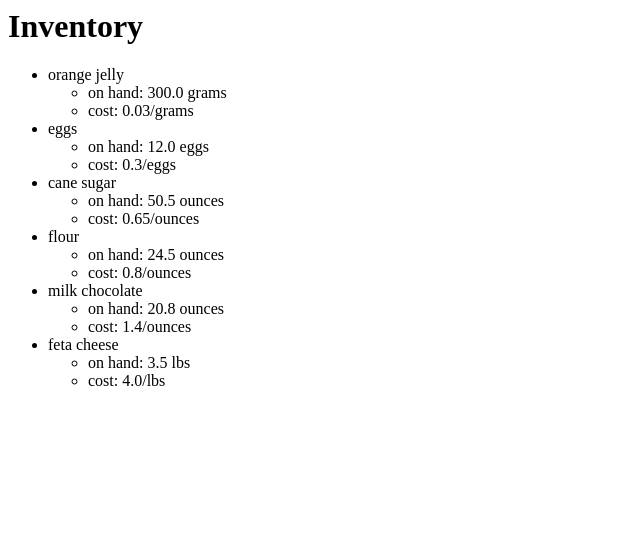
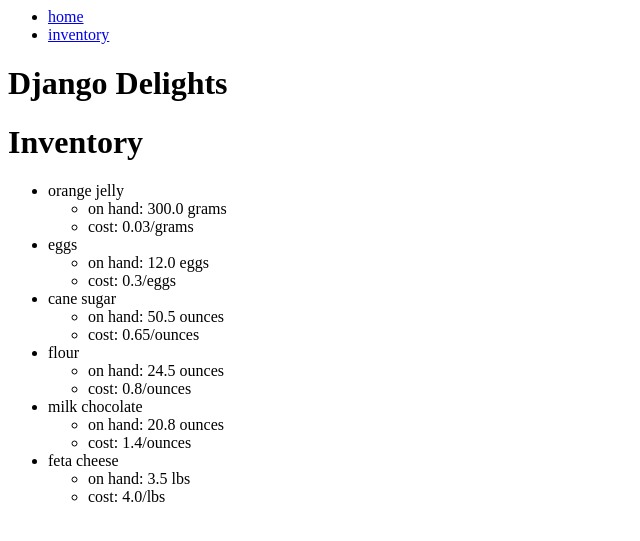
Before and after one commit to smajewski1980/django_delights, a Django app: page /inventory/ in a window 1280 px wide. Shown: the top 541 px of the page, without its empty margins (0-640 px from the left). Run offline with Django 5.2, Linux system fonts and the light colour scheme; data comes from the database, SQL or seed files in the repository.

Commit message:
got a home page and a base.html file set up

```diff
--- a/djangodelights/urls.py
+++ b/djangodelights/urls.py
@@ -20,5 +20,6 @@ from inventory import views
 
 urlpatterns = [
     path('admin/', admin.site.urls),
+    path('', views.index, name='home'),
     path('inventory/', views.CurrentInventory.as_view(), name='inventory')
 ]
--- /dev/null
+++ b/inventory/templates/inventory/base.html
@@ -0,0 +1,14 @@
+<nav>
+  <ul>
+    <li>
+      <a href="{% url 'home' %}">home</a>
+    </li>
+    <li>
+      <a href="{% url 'inventory' %}">inventory</a>
+    </li>
+  </ul>
+</nav>
+
+<h1>Django Delights</h1>
+
+{% block content %} {% endblock %}
--- /dev/null
+++ b/inventory/templates/inventory/index.html
@@ -0,0 +1,3 @@
+{% extends 'inventory/base.html' %} {% block content %}
+<p>Welcome to my first Django app.</p>
+{% endblock %}
--- a/inventory/templates/inventory/inventory.html
+++ b/inventory/templates/inventory/inventory.html
@@ -1,4 +1,4 @@
-{% block content %}
+{% extends 'inventory/base.html' %} {% block content %}
 
 <h1>Inventory</h1>
 
--- a/inventory/views.py
+++ b/inventory/views.py
@@ -8,3 +8,7 @@ from inventory.models import Ingredient
 class CurrentInventory(ListView):
     model = Ingredient
     template_name = 'inventory/inventory.html'
+
+
+def index(request):
+    return render(request, 'inventory/index.html')
```
